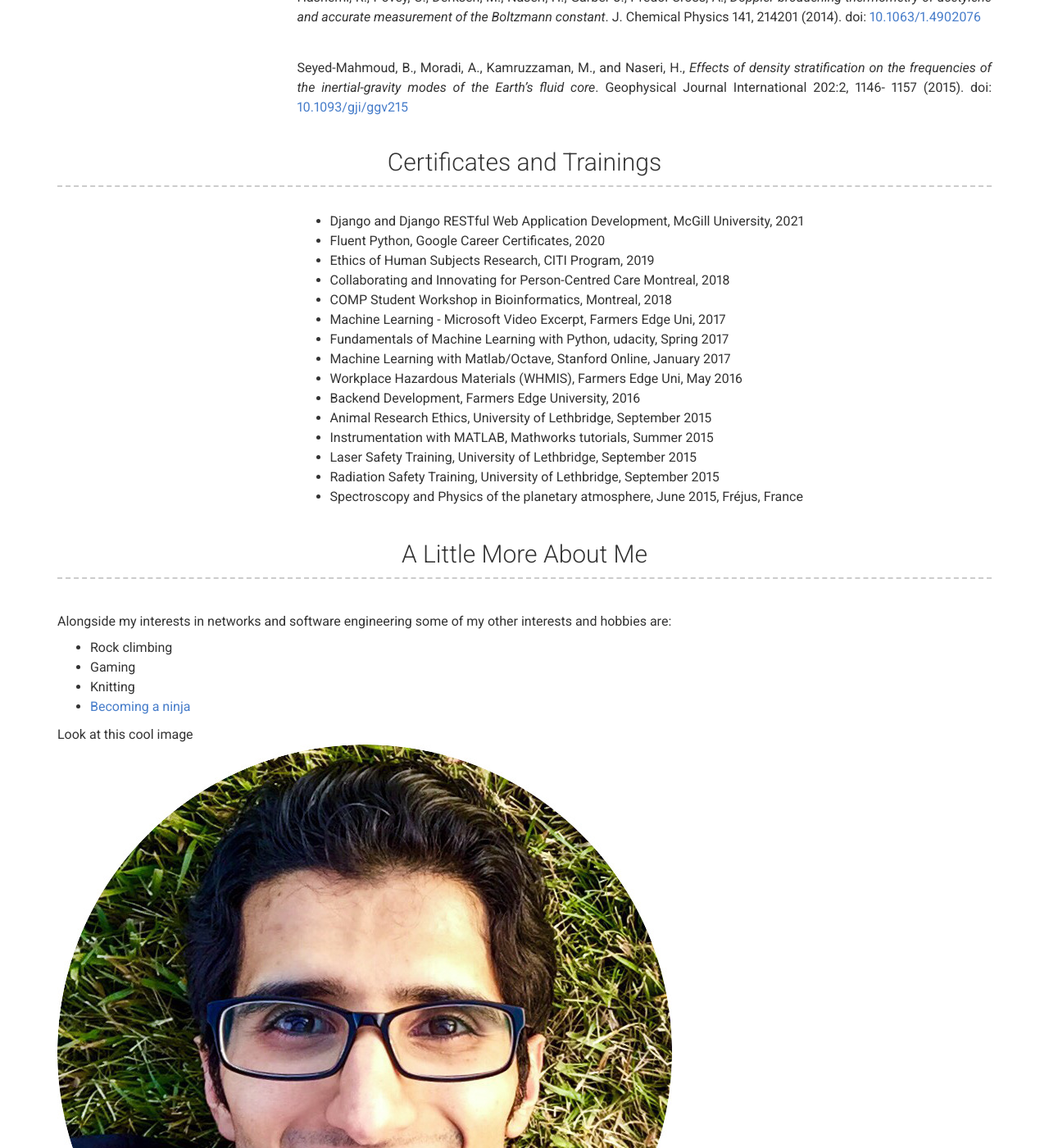
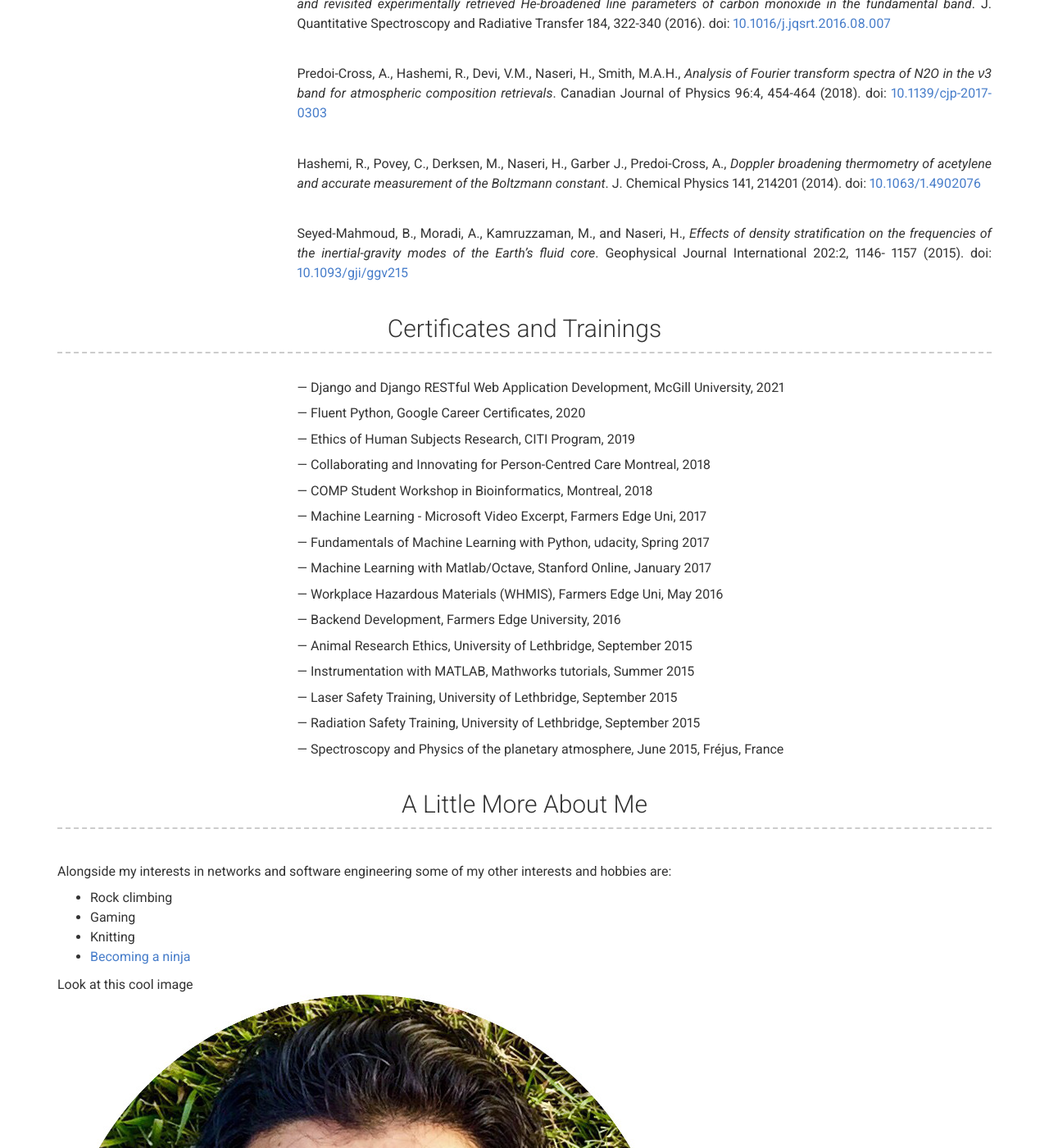
Before and after one commit to naserih/naserih.github.io, a Jekyll site: the page built from index.md, in a window 1280 px wide and 1400 px high, scrolled down 5245 px. Shown: the whole window at 82% size. Built offline with Jekyll 4.4.1, drawn with Linux system fonts in a browser that asks for light colours; nearby versions of some CDN libraries; some of the changed text lies outside the part shown.

Commit message:
add experiances

```diff
--- a/_config.yml
+++ b/_config.yml
@@ -231,9 +231,34 @@ content:
           With a rich set of visualizations and sorting algorithms,
           Stockastatic empowers users to efficiently identify fast-moving indices.
 
+#########################################################################
+########################### Experience ##################################
+#########################################################################
+
   - title: Experience # Title for the section
     layout: list # Type of content section (list/text)
     content:
+      - layout: left
+        icon: fab fa-github
+        caption: January 2019 - May 2022
+        title: <img src="/images/mcgill_logo.png" width="200" />
+        sub_title: Teaching Assistant
+        link: https://farmersedge.ca/
+        # link_text: FarmersEdge
+        # quote: >
+        #   Solving 21st century problems by diging holes and making game changing products like the *not a flamethrower*
+        description: | # this will include new lines to allow paragraphs
+            As a Teaching Assistant at the McGill Medical Physics Unit,
+            I crafted and delivered the "Python for Medical Physicists"
+            course—an immersive educational experience designed to instill
+            Python programming skills tailored for medical physicists.
+            Aligned with the unit's mission, my objective was to equip
+            students with essential coding proficiency, covering the spectrum
+            from the fundamentals of Python syntax to advanced concepts.
+            I expanded the curriculum to encompass web application design,
+            database interaction, and the intricate handling of DICOM images,
+            ensuring students could seamlessly integrate Python into their
+            medical physics endeavors.
       - layout: left
         icon: fab fa-github
         caption: July 2022 - October 2023
@@ -302,6 +327,10 @@ content:
             * **Health Science Department**:
             Developed an AI model to model allostatic load in university students.
 
+
+##########################################################################
+###########################  Education  ##################################
+##########################################################################
 
   - title: Education # Title for the section
     layout: list # Type of content section (list/text)
@@ -433,21 +462,35 @@ content:
     content:
       - layout: left
         description: |
-          * Django and Django RESTful Web Application Development, McGill University, 2021
-          * Fluent Python, Google Career Certificates, 2020
-          * Ethics of Human Subjects Research, CITI Program, 2019
-          * Collaborating and Innovating for Person-Centred Care Montreal, 2018
-          * COMP Student Workshop in Bioinformatics, Montreal, 2018
-          * Machine Learning - Microsoft Video Excerpt, Farmers Edge Uni, 2017
-          * Fundamentals of Machine Learning with Python, udacity, Spring 2017
-          * Machine Learning with Matlab/Octave, Stanford Online, January 2017
-          * Workplace Hazardous Materials (WHMIS), Farmers Edge Uni, May 2016
-          * Backend Development, Farmers Edge University, 2016
-          * Animal Research Ethics, University of Lethbridge, September 2015
-          * Instrumentation with MATLAB, Mathworks tutorials, Summer 2015
-          * Laser Safety Training, University of Lethbridge, September 2015
-          * Radiation Safety Training, University of Lethbridge, September 2015
-          * Spectroscopy and Physics of the planetary atmosphere, June 2015, Fréjus, France
+          --- Django and Django RESTful Web Application Development, McGill University, 2021
+
+          --- Fluent Python, Google Career Certificates, 2020
+
+          --- Ethics of Human Subjects Research, CITI Program, 2019
+
+          --- Collaborating and Innovating for Person-Centred Care Montreal, 2018
+
+          --- COMP Student Workshop in Bioinformatics, Montreal, 2018
+
+          --- Machine Learning - Microsoft Video Excerpt, Farmers Edge Uni, 2017
+
+          --- Fundamentals of Machine Learning with Python, udacity, Spring 2017
+
+          --- Machine Learning with Matlab/Octave, Stanford Online, January 2017
+
+          --- Workplace Hazardous Materials (WHMIS), Farmers Edge Uni, May 2016
+
+          --- Backend Development, Farmers Edge University, 2016
+
+          --- Animal Research Ethics, University of Lethbridge, September 2015
+
+          --- Instrumentation with MATLAB, Mathworks tutorials, Summer 2015
+
+          --- Laser Safety Training, University of Lethbridge, September 2015
+
+          --- Radiation Safety Training, University of Lethbridge, September 2015
+
+          --- Spectroscopy and Physics of the planetary atmosphere, June 2015, Fréjus, France
 
 
 
```
